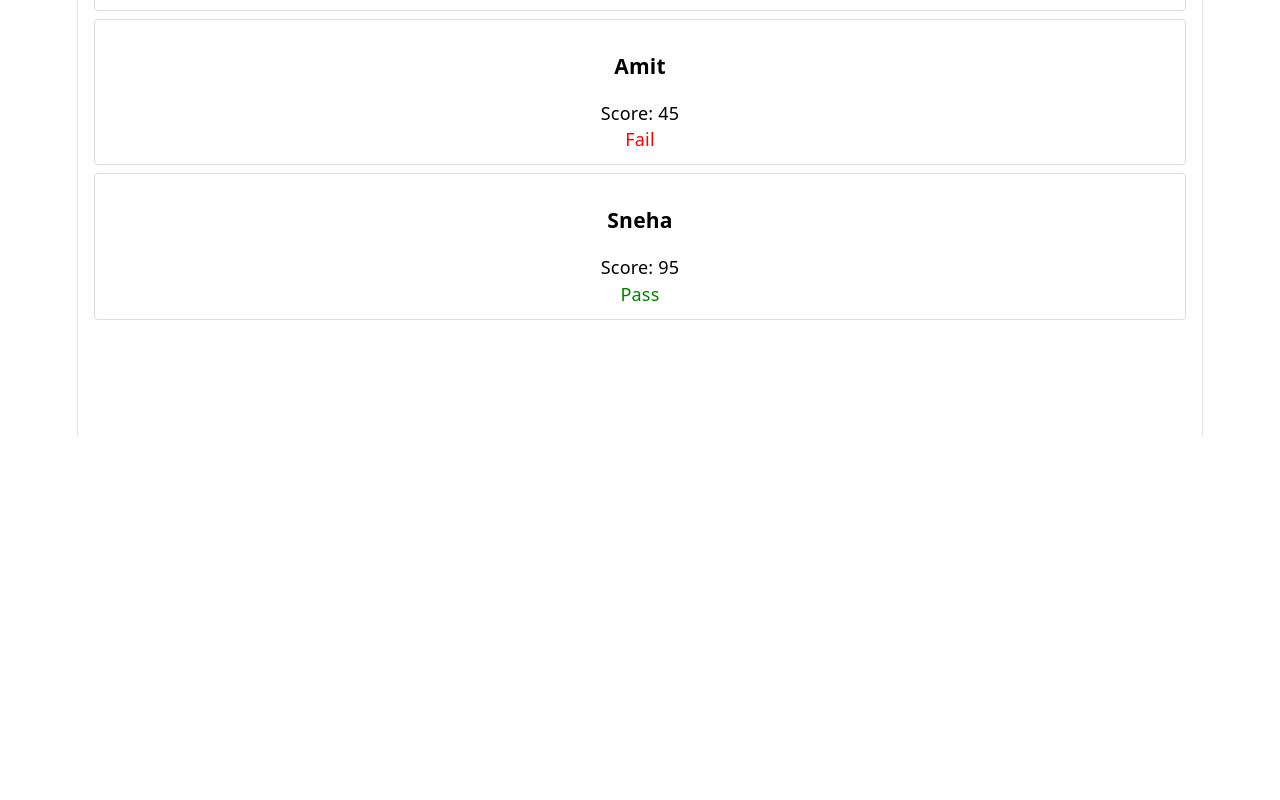
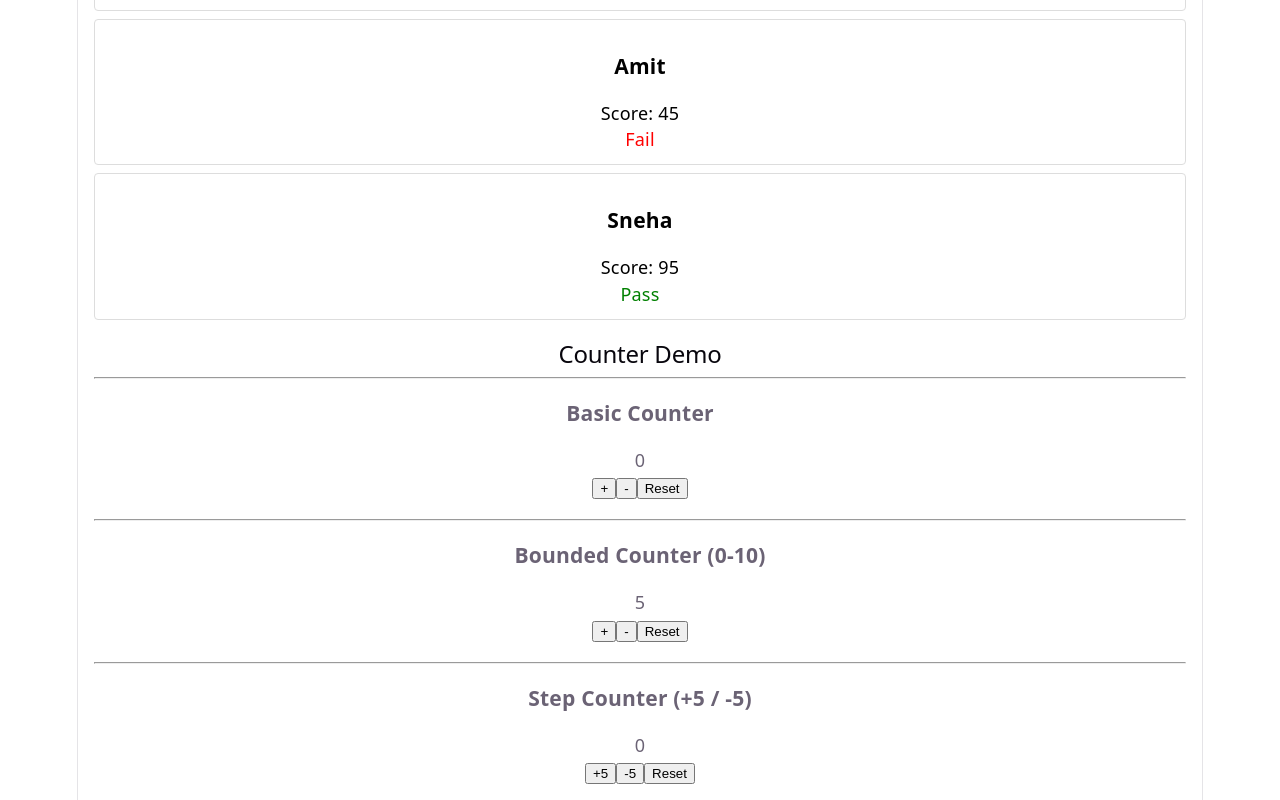
Before and after one commit to Josemafita-L/js-training, a React (Vite) app in the folder react/session4/: page / in a window 1280 px wide. Shown: the part 364-1164 px from the top of the page. Before the commit the page ends 800 px from the top, so only its background shows below. Built offline with nearby package versions, Linux system fonts and the light colour scheme.

Commit message:
react/session4: add reusable useCounter hook

```diff
--- a/react/session4/src/App.tsx
+++ b/react/session4/src/App.tsx
@@ -1,23 +1,22 @@
 import Navbar from "./components/Navbar"
 import ThemedCard from "./components/ThemedCard"
+import CounterDemo from "./components/CounterDemo"
 
 import { useInterns } from "./contexts/intern-context"
 
 function App() {
-  const { interns, isLoading } =
-    useInterns()
+  const { interns, isLoading } = useInterns()
 
   /*
-  Theme and intern data are kept in separate contexts
-  because they represent different responsibilities.
+  Theme and intern data are kept in separate contexts because
+  they represent different responsibilities.
 
-  Theme context manages only UI appearance,
-  while Intern context manages application data.
+  ThemeContext manages only UI-related state (light/dark mode).
 
-  Separating them improves maintainability,
-  keeps components focused,
-  and prevents unnecessary re-renders when
-  only one type of state changes.
+  InternContext manages application data (intern list, loading state, add/remove operations).
+
+  Keeping them separate improves maintainability, keeps concerns isolated,
+  and avoids unnecessary re-renders when unrelated state changes.
   */
 
   if (isLoading) {
@@ -40,6 +39,8 @@ function App() {
             score={intern.score}
           />
         ))}
+
+        <CounterDemo />
       </div>
     </div>
   )
--- /dev/null
+++ b/react/session4/src/components/CounterDemo.tsx
@@ -0,0 +1,77 @@
+import useCounter from "../hooks/useCounter"
+
+function CounterDemo() {
+  const basic = useCounter()
+
+  const bounded = useCounter({
+    initial: 5,
+    min: 0,
+    max: 10,
+  })
+
+  const stepped = useCounter({
+    step: 5,
+  })
+
+  return (
+    <div
+      style={{
+        marginTop: "20px",
+      }}
+    >
+      <h2>Counter Demo</h2>
+
+      <hr />
+
+      <div
+        style={{
+          marginBottom: "20px",
+        }}
+      >
+        <h3>Basic Counter</h3>
+
+        <p>{basic.count}</p>
+
+        <button onClick={basic.increment}>+</button>
+
+        <button onClick={basic.decrement}>-</button>
+
+        <button onClick={basic.reset}>Reset</button>
+      </div>
+
+      <hr />
+
+      <div
+        style={{
+          marginBottom: "20px",
+        }}
+      >
+        <h3>Bounded Counter (0-10)</h3>
+
+        <p>{bounded.count}</p>
+
+        <button onClick={bounded.increment}>+</button>
+
+        <button onClick={bounded.decrement}>-</button>
+
+        <button onClick={bounded.reset}>Reset</button>
+      </div>
+
+      <hr />
+
+      <div>
+        <h3>Step Counter (+5 / -5)</h3>
+
+        <p>{stepped.count}</p>
+
+        <button onClick={stepped.increment}>+5</button>
+
+        <button onClick={stepped.decrement}>-5</button>
+
+        <button onClick={stepped.reset}>Reset</button>
+      </div>
+    </div>
+  )
+}
+
+export default CounterDemo
--- /dev/null
+++ b/react/session4/src/hooks/useCounter.ts
@@ -0,0 +1,57 @@
+import { useState } from "react"
+
+interface UseCounterOptions {
+  initial?: number
+  min?: number
+  max?: number
+  step?: number
+}
+
+interface UseCounterReturn {
+  count: number
+  increment: () => void
+  decrement: () => void
+  reset: () => void
+}
+
+/*
+Why is this a Custom Hook instead of a regular function?
+
+- It starts with the prefix "use", which follows React's Hook naming convention.
+- It uses React Hooks (useState) internally.
+- It encapsulates reusable stateful logic that can be shared across multiple components.
+- It must follow the Rules of Hooks:
+  1. Hooks can only be called at the top level.
+  2. Hooks cannot be called inside loops, conditions, or nested functions.
+  3. Hooks can only be called inside React function components or other custom hooks.
+*/
+
+function useCounter({
+  initial = 0,
+  min = -Infinity,
+  max = Infinity,
+  step = 1,
+}: UseCounterOptions = {}): UseCounterReturn {
+  const [count, setCount] = useState<number>(initial)
+
+  function increment(): void {
+    setCount((prev) => Math.min(prev + step, max))
+  }
+
+  function decrement(): void {
+    setCount((prev) => Math.max(prev - step, min))
+  }
+
+  function reset(): void {
+    setCount(initial)
+  }
+
+  return {
+    count,
+    increment,
+    decrement,
+    reset,
+  }
+}
+
+export default useCounter
```
